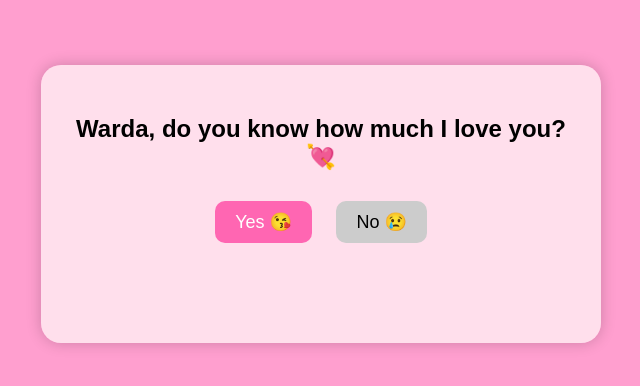
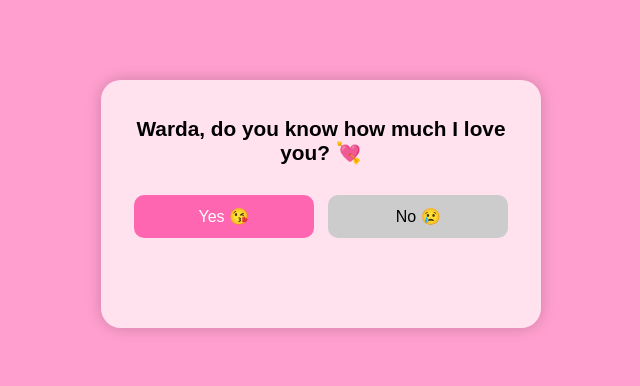
Before and after one commit to anouarhd45/wardaati, a plain HTML site: page index.html in a window 1280 px wide. Shown: the part 196-582 px from the top of the page, without its empty margins (319-959 px from the left). Drawn offline with Linux system fonts and the light colour scheme.

Commit message:
Update index.html

```diff
--- a/index.html
+++ b/index.html
@@ -2,6 +2,7 @@
 <html lang="en">
 <head>
   <meta charset="UTF-8">
+  <meta name="viewport" content="width=device-width, initial-scale=1.0">
   <title>Warda's Love Quiz 💖</title>
   <style>
     body {
@@ -16,31 +17,49 @@
       justify-content: center;
       height: 100vh;
       margin: 0;
+      padding: 10px;
+      box-sizing: border-box;
     }
     .quiz-box {
-      background-color: rgba(255, 230, 240, 0.9);
-      padding: 30px;
+      background-color: rgba(255, 230, 240, 0.95);
+      padding: 20px;
       border-radius: 20px;
       box-shadow: 0 0 15px rgba(0,0,0,0.2);
       text-align: center;
-      max-width: 500px;
+      width: 100%;
+      max-width: 400px;
+    }
+    h2 {
+      font-size: 1.3rem;
+      margin-bottom: 20px;
     }
     button {
-      margin: 10px;
-      padding: 10px 20px;
-      font-size: 18px;
+      margin: 10px 5px;
+      padding: 12px 18px;
+      font-size: 1rem;
       border: none;
       border-radius: 10px;
       cursor: pointer;
+      width: 45%;
     }
     .yes { background-color: #ff66b2; color: white; }
     .no { background-color: #cccccc; }
     #response {
       margin-top: 20px;
-      font-size: 18px;
+      font-size: 1rem;
       color: #cc0077;
       min-height: 40px;
       transition: all 0.3s ease;
+    }
+
+    @media (max-width: 360px) {
+      h2 {
+        font-size: 1.1rem;
+      }
+      button {
+        font-size: 0.9rem;
+        padding: 10px 14px;
+      }
     }
   </style>
 </head>
@@ -111,7 +130,7 @@
       const message = isYes ? yesResponses[currentQuestion] : noResponses[currentQuestion];
       document.getElementById("response").innerText = message;
       currentQuestion++;
-      setTimeout(loadQuestion, 2000);
+      setTimeout(loadQuestion, 3000);
     }
 
     loadQuestion();
```
